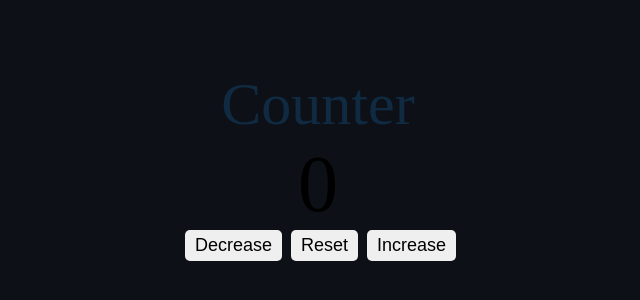
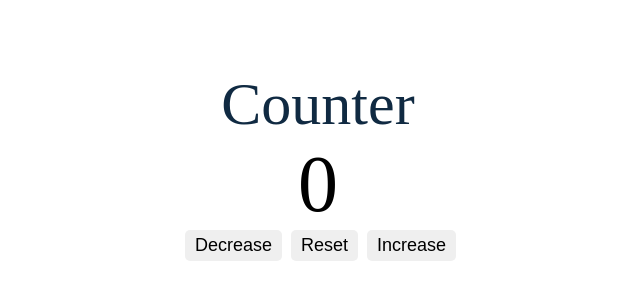
Before and after one commit to sidharthtripathi/counter, a plain HTML site: page index.html in a window 1280 px wide. Shown: the part 250-550 px from the top of the page, without its empty margins (322-962 px from the left). Drawn offline with Linux system fonts and the light colour scheme.

Commit message:
Update style.css

```diff
--- a/style.css
+++ b/style.css
@@ -1,9 +1,6 @@
 *{
   margin:0px;
   padding:0px;
-}
-body{
-  background-color: #0D1117;
 }
 #container{
   margin-top: 40vh;
```
